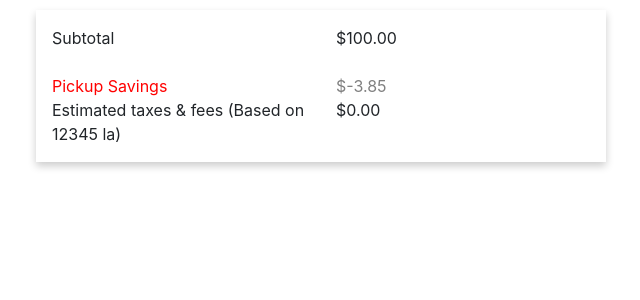
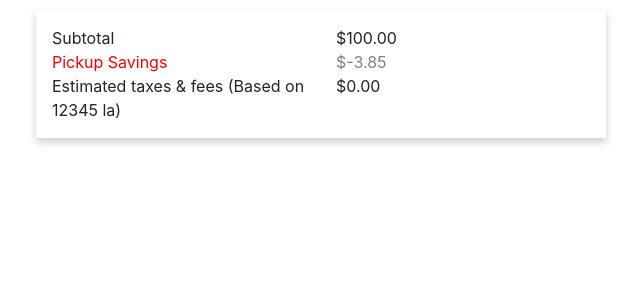
Before and after one commit to KhizerRehan/React-Shopping-Summary-Example, a React (Create React App) app: page / in a window 1280 px wide. Shown: the top 300 px of the page, without its empty margins (414-1054 px from the left). Built offline with nearby package versions, Linux system fonts and the light colour scheme.

Commit message:
cra-cart-app: removed class

```diff
--- a/src/components/Subtotal/Subtotal.jsx
+++ b/src/components/Subtotal/Subtotal.jsx
@@ -4,7 +4,7 @@ import { Row, Col } from 'react-bootstrap';
 export default class Subtotal extends Component {
     render() {
         return (
-           <Row className="show-grid">
+           <Row>
                <Col md={6}>Subtotal</Col>
                <Col md={6}>{`$${this.props.price}`}</Col>
            </Row>
```
